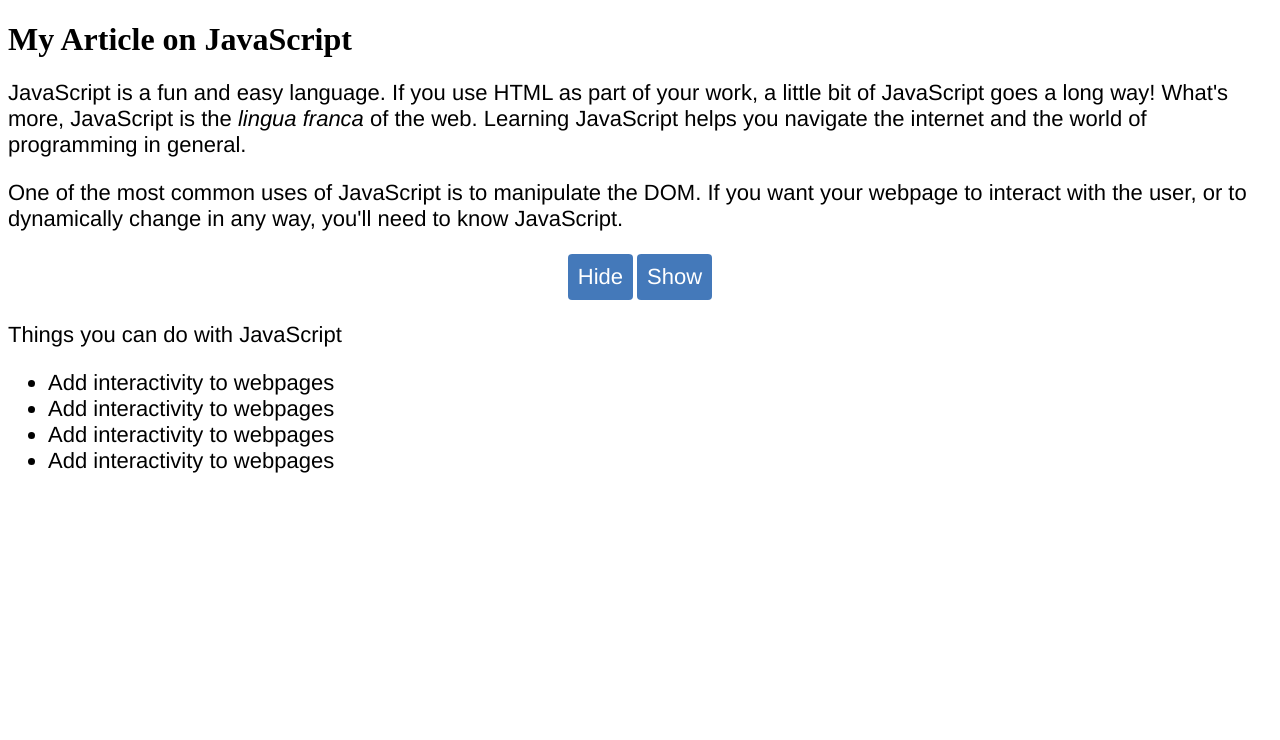
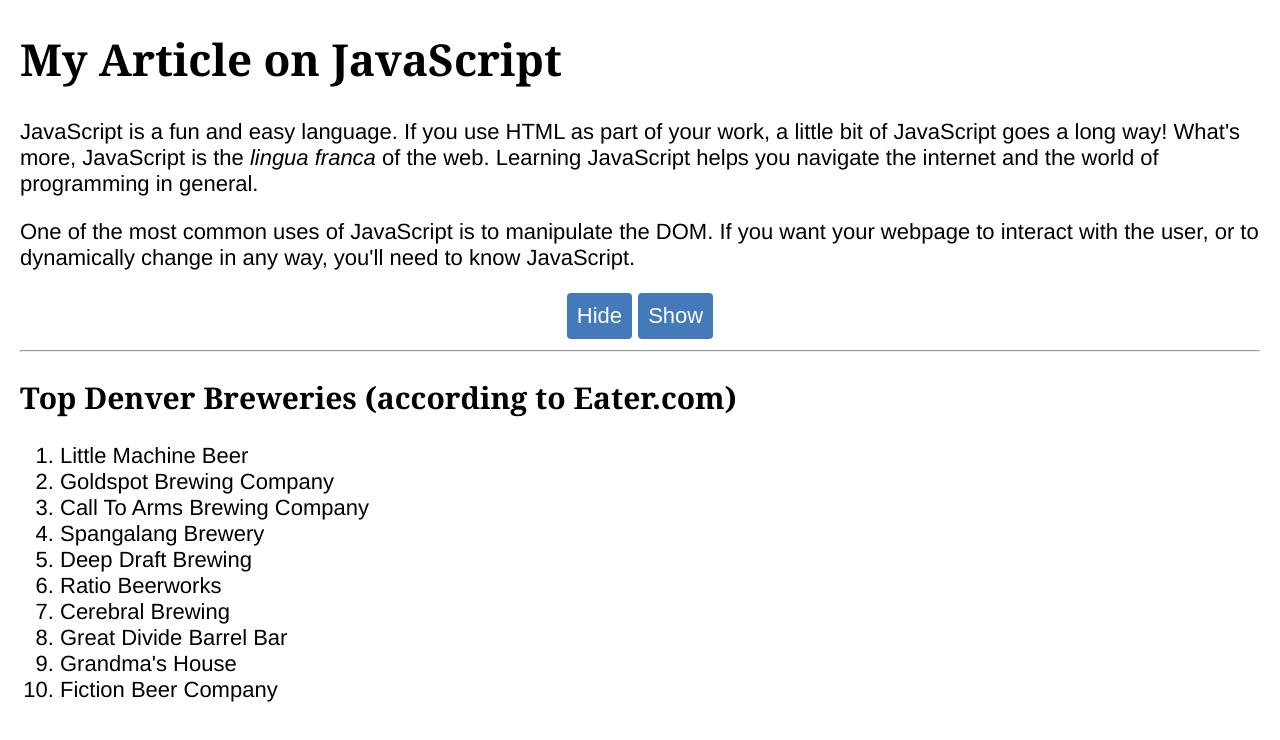
Before and after one commit to scottpham/JS2WorkshopNICAR2016, a plain HTML site: page example/index.html in a window 1280 px wide. Drawn offline with Linux system fonts and the light colour scheme.

Commit message:
got to traversal

```diff
--- a/example/css/styles.css
+++ b/example/css/styles.css
@@ -1,7 +1,20 @@
 
-p, button, li {
+body{
 	font-family: 'Helvetica Neue', Helvetica, Arial, sans-serif;
 	font-size: 22px;
+
+	margin: 20px;
+}
+
+button {
+	font-size: 22px;
+}
+
+h1,h2 {
+	font-family: Georgia, serif;
+}
+h2 {
+	font-size: 30px;
 }
 
 button {
--- a/example/index.html
+++ b/example/index.html
@@ -21,13 +21,23 @@
 		<button id="show">Show</button>
 	</div>
 
-<p>Things you can do with JavaScript</p>
-	<ul>
-		<li>Add interactivity to webpages</li>
-		<li>Add interactivity to webpages</li>
-		<li>Add interactivity to webpages</li>
-		<li>Add interactivity to webpages</li>
-	</ul>
+<hr/>
+
+	<h2>Top Denver Breweries (according to Eater.com)</h2>
+	<ol>
+		<li>Little Machine Beer</li>
+		<li>Goldspot Brewing Company</li>
+		<li>Call To Arms Brewing Company</li>
+		<li>Spangalang Brewery</li>
+		<li>Deep Draft Brewing</li>
+		<li>Ratio Beerworks</li>
+		<li>Cerebral Brewing</li>
+		<li>Great Divide Barrel Bar</li>
+		<li>Grandma's House</li>
+		<li>Fiction Beer Company</li>
+	</ol>
+
+
 
 <script src="js/jquery-2.2.1.min.js"></script>
 <script src="js/script.js"></script>
```
Also changed, not shown: 1 other file.
